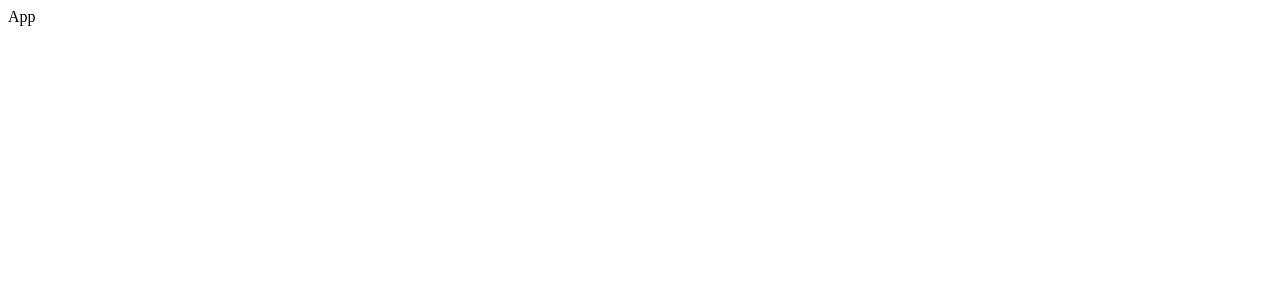
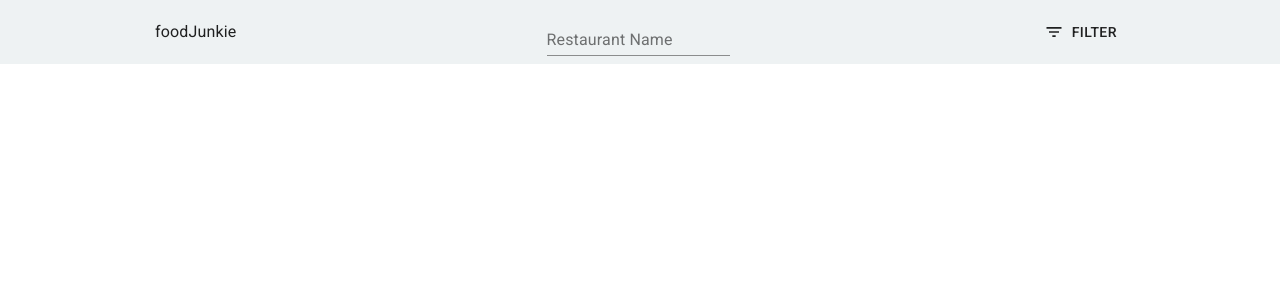
Before and after one commit to vBoBv/MSA-Phase1-FullStackProject, a React (Create React App) app in the folder react-app-phase1/: page / in a window 1280 px wide. Shown: the top 300 px of the page. Built offline with nearby package versions, Linux system fonts and the light colour scheme.

Commit message:
added header

```diff
--- a/react-app-phase1/package.json
+++ b/react-app-phase1/package.json
@@ -3,6 +3,9 @@
   "version": "0.1.0",
   "private": true,
   "dependencies": {
+    "@material-ui/core": "^4.11.0",
+    "@material-ui/icons": "^4.9.1",
+    "@material-ui/styles": "^4.10.0",
     "@testing-library/jest-dom": "^4.2.4",
     "@testing-library/react": "^9.5.0",
     "@testing-library/user-event": "^7.2.1",
--- a/react-app-phase1/public/index.html
+++ b/react-app-phase1/public/index.html
@@ -15,6 +15,10 @@
       user's mobile device or desktop. See https://developers.google.com/web/fundamentals/web-app-manifest/
     -->
 		<link rel="manifest" href="%PUBLIC_URL%/manifest.json" />
+		<link
+			rel="stylesheet"
+			href="https://fonts.googleapis.com/css?family=Roboto:300,400,500,700&display=swap"
+		/>
 		<!--
       Notice the use of %PUBLIC_URL% in the tags above.
       It will be replaced with the URL of the `public` folder during the build.
@@ -26,7 +30,7 @@
     -->
 		<title>React App</title>
 	</head>
-  <body>
+	<body style="margin: 0; padding: 0;">
 		<noscript>You need to enable JavaScript to run this app.</noscript>
 		<div id="root"></div>
 		<!--
--- a/react-app-phase1/src/components/App.tsx
+++ b/react-app-phase1/src/components/App.tsx
@@ -1,7 +1,14 @@
 import React from 'react';
+import { ThemeProvider } from '@material-ui/styles';
+import Header from './Header/Header';
+import theme from './Theme/Theme';
 
 const App = () => {
-	return <div>App</div>;
+	return (
+		<ThemeProvider theme={theme}>
+			<Header />
+		</ThemeProvider>
+	);
 };
 
 export default App;
--- /dev/null
+++ b/react-app-phase1/src/components/Header/Header.css
@@ -0,0 +1,19 @@
+.Header {
+	background-color: #eef2f3;
+	/* padding: 1rem 0 1rem 0; */
+}
+
+.logo {
+}
+
+.searchBar {
+}
+
+.filter {
+}
+
+.MuiGrid-root div {
+	margin: auto;
+	display: flex;
+	justify-content: center;
+}
--- /dev/null
+++ b/react-app-phase1/src/components/Header/Header.tsx
@@ -0,0 +1,63 @@
+import React from 'react';
+import {
+	AppBar,
+	Toolbar,
+	Typography,
+	useScrollTrigger,
+	TextField,
+	Button
+} from '@material-ui/core';
+import { makeStyles } from '@material-ui/styles';
+
+import FilterListIcon from '@material-ui/icons/FilterList';
+import './Header.css';
+
+interface ElevationScrollProps {
+	children: React.ReactElement;
+}
+
+const ElevationScroll = ({ children }: ElevationScrollProps): JSX.Element => {
+	const trigger = useScrollTrigger({
+		disableHysteresis: true,
+		threshold: 0
+	});
+
+	return React.cloneElement(children, {
+		elevation: trigger ? 4 : 0
+	});
+};
+
+const useStyles = makeStyles((theme) => ({
+	headerItem: {
+		margin: 'auto'
+	}
+}));
+
+const Header = () => {
+	const classes = useStyles();
+	return (
+		<React.Fragment>
+			<ElevationScroll>
+				<AppBar>
+					<Toolbar disableGutters>
+						<Typography className={classes.headerItem}>foodJunkie</Typography>
+						<TextField
+							id='standard-secondary'
+							label='Restaurant Name'
+							color='secondary'
+							className={classes.headerItem}
+						/>
+						<Button
+							startIcon={<FilterListIcon />}
+							className={classes.headerItem}>
+							Filter
+						</Button>
+					</Toolbar>
+				</AppBar>
+			</ElevationScroll>
+			<Toolbar />
+		</React.Fragment>
+	);
+};
+
+export default Header;
--- /dev/null
+++ b/react-app-phase1/src/components/Theme/Theme.tsx
@@ -0,0 +1,15 @@
+import { createMuiTheme } from '@material-ui/core/styles';
+
+const lightGrey = '#eef2f3';
+const softOrange = '#FFA17F';
+
+export default createMuiTheme({
+	palette: {
+		primary: {
+			main: lightGrey
+		},
+		secondary: {
+			main: softOrange
+		}
+	}
+});
```
Also changed, not shown: 1 other file (tests, documents, lock files or other folders). Lines whose indentation alone changed are shown as unchanged.
